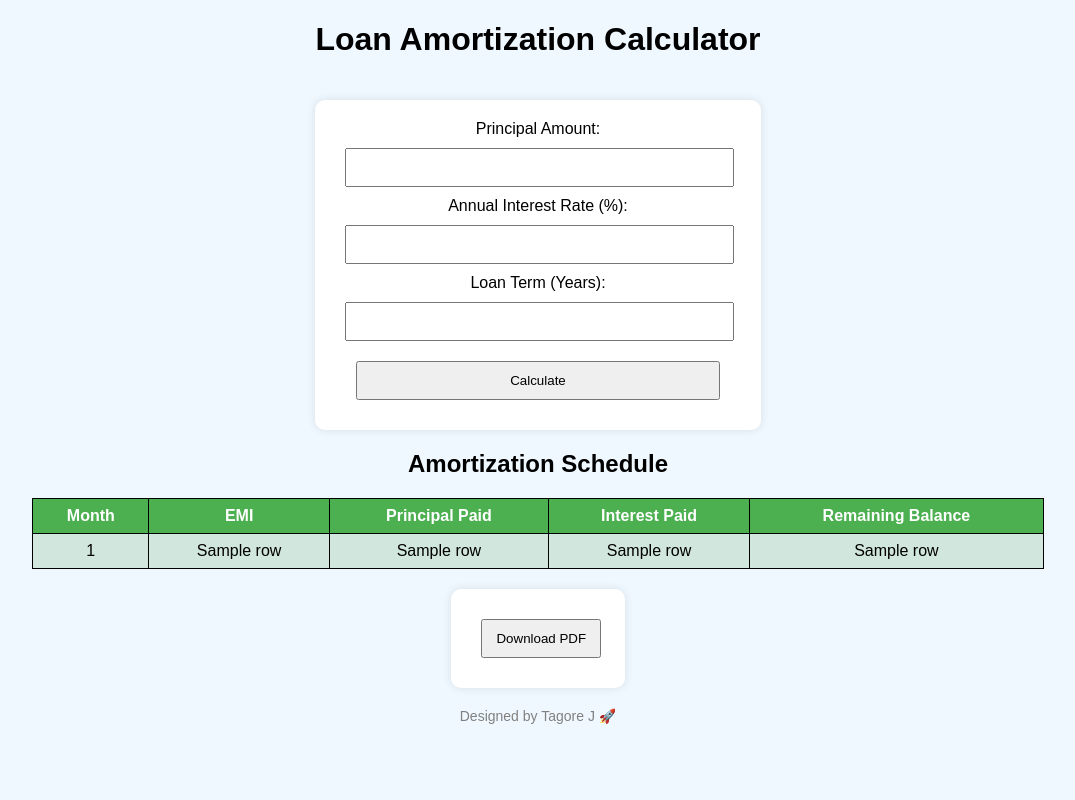
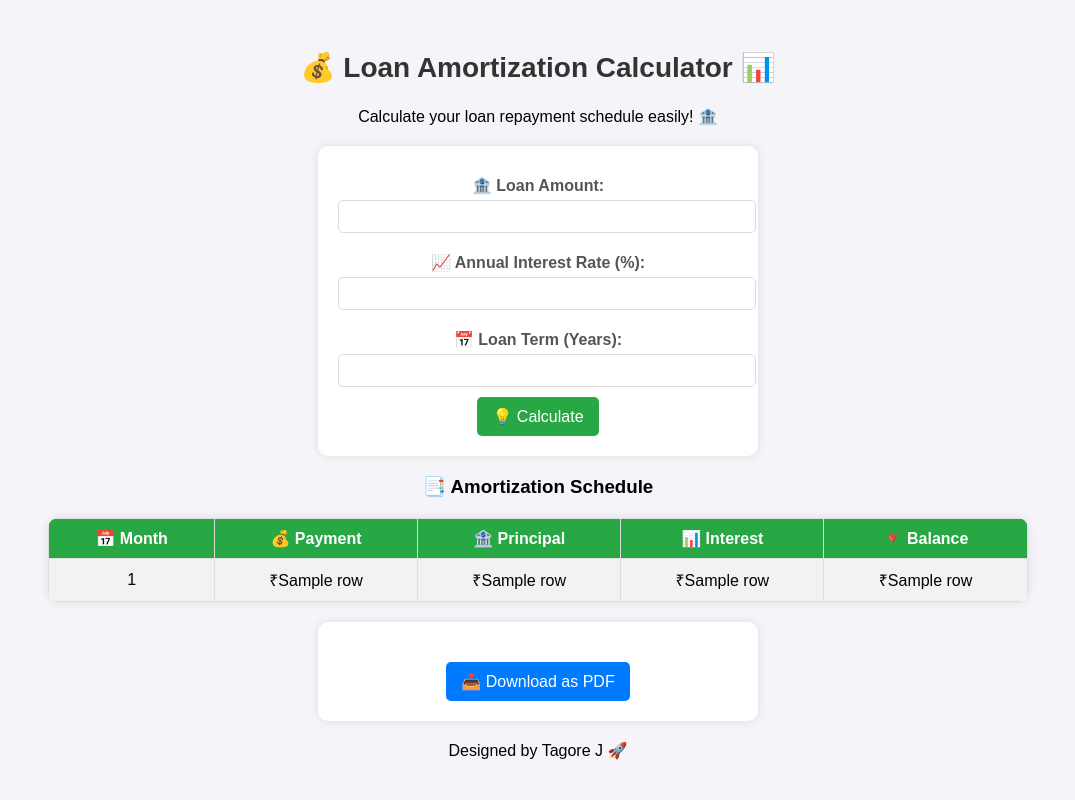
Before and after one commit to TagoreJ/loan-amortization-app, a Flask app: template templates/index.html in a window 1280 px wide. Shown: the whole page, without its empty margins (102-1177 px from the left). Run offline with Flask 3, Linux system fonts and the light colour scheme; the template is opened without the code that fills it: most values are stand-ins (such as "Sample title", 1, 10 or a date in 2020).

Commit message:
update
files

```diff
--- a/templates/index.html
+++ b/templates/index.html
@@ -3,91 +3,136 @@
 <head>
     <meta charset="UTF-8">
     <meta name="viewport" content="width=device-width, initial-scale=1.0">
-    <title>Loan Amortization Calculator</title>
+    <title>💰 Loan Amortization Calculator</title>
     <style>
         body {
             font-family: Arial, sans-serif;
-            background-color: #f0f8ff;
+            background-color: #f4f4f9;
+            text-align: center;
+            padding: 20px;
+        }
+
+        h2 {
+            color: #333;
+            font-size: 28px;
+        }
+
+        form {
+            background: white;
+            padding: 20px;
+            max-width: 400px;
+            margin: 20px auto;
+            box-shadow: 0px 0px 10px rgba(0, 0, 0, 0.1);
+            border-radius: 10px;
+        }
+
+        label {
+            display: block;
+            font-weight: bold;
+            margin: 10px 0 5px;
+            color: #555;
+        }
+
+        input {
+            width: 100%;
+            padding: 8px;
+            margin-bottom: 10px;
+            border: 1px solid #ddd;
+            border-radius: 5px;
+        }
+
+        button {
+            background-color: #28a745;
+            color: white;
+            padding: 10px 15px;
+            border: none;
+            border-radius: 5px;
+            font-size: 16px;
+            cursor: pointer;
+        }
+
+        button:hover {
+            background-color: #218838;
+        }
+
+        table {
+            margin: 20px auto;
+            border-collapse: collapse;
+            width: 80%;
+            background: white;
+            box-shadow: 0px 0px 10px rgba(0, 0, 0, 0.1);
+            border-radius: 10px;
+            overflow: hidden;
+        }
+
+        th, td {
+            border: 1px solid #ddd;
+            padding: 10px;
             text-align: center;
         }
-        form {
-            background: #ffffff;
-            padding: 20px;
-            border-radius: 10px;
-            box-shadow: 0px 0px 10px rgba(0, 0, 0, 0.1);
-            display: inline-block;
+
+        th {
+            background-color: #28a745;
+            color: white;
+        }
+
+        tr:nth-child(even) {
+            background-color: #f2f2f2;
+        }
+
+        .download-btn {
+            background-color: #007bff;
             margin-top: 20px;
         }
-        input, button {
-            margin: 10px;
-            padding: 10px;
-            width: 90%;
-        }
-        table {
-            width: 80%;
-            margin: auto;
-            border-collapse: collapse;
-            margin-top: 20px;
-        }
-        th, td {
-            border: 1px solid black;
-            padding: 8px;
-            text-align: center;
-        }
-        th {
-            background-color: #4CAF50;
-            color: white;
-        }
-        tr:nth-child(even) {
-            background-color: #d1e7dd;
-        }
-        tr:nth-child(odd) {
-            background-color: #f8d7da;
-        }
-        .footer {
-            margin-top: 20px;
-            font-size: 14px;
-            color: gray;
+
+        .download-btn:hover {
+            background-color: #0056b3;
         }
     </style>
 </head>
 <body>
-    <h1>Loan Amortization Calculator</h1>
-    <form method="POST">
-        <label for="principal">Principal Amount:</label>
-        <input type="number" name="principal" required><br>
-        <label for="rate">Annual Interest Rate (%):</label>
-        <input type="number" name="rate" step="0.01" required><br>
-        <label for="years">Loan Term (Years):</label>
-        <input type="number" name="years" required><br>
-        <button type="submit">Calculate</button>
+    <h2>💰 Loan Amortization Calculator 📊</h2>
+    <p>Calculate your loan repayment schedule easily! 🏦</p>
+
+    <form method="post" action="/">
+        <label for="principal">🏦 Loan Amount:</label>
+        <input type="number" id="principal" name="principal" required>
+
+        <label for="rate">📈 Annual Interest Rate (%):</label>
+        <input type="number" id="rate" name="rate" step="0.01" required>
+
+        <label for="years">📅 Loan Term (Years):</label>
+        <input type="number" id="years" name="years" required>
+
+        <button type="submit">💡 Calculate</button>
     </form>
 
     {% if table %}
-        <h2>Amortization Schedule</h2>
+    <h3>📑 Amortization Schedule</h3>
     <table>
         <tr>
-                <th>Month</th>
-                <th>EMI</th>
-                <th>Principal Paid</th>
-                <th>Interest Paid</th>
-                <th>Remaining Balance</th>
+            <th>📅 Month</th>
+            <th>💰 Payment</th>
+            <th>🏦 Principal</th>
+            <th>📊 Interest</th>
+            <th>🔻 Balance</th>
         </tr>
         {% for row in table %}
         <tr>
             <td>{{ row[0] }}</td>
-                    <td>{{ row[1] }}</td>
-                    <td>{{ row[2] }}</td>
-                    <td>{{ row[3] }}</td>
-                    <td>{{ row[4] }}</td>
+            <td>₹{{ row[1] }}</td>
+            <td>₹{{ row[2] }}</td>
+            <td>₹{{ row[3] }}</td>
+            <td>₹{{ row[4] }}</td>
         </tr>
         {% endfor %}
     </table>
-        <form action="/download-pdf" method="POST">
+
+    <form method="post" action="/download_pdf">
         <input type="hidden" name="principal" value="{{ request.form['principal'] }}">
         <input type="hidden" name="rate" value="{{ request.form['rate'] }}">
         <input type="hidden" name="years" value="{{ request.form['years'] }}">
-            <button type="submit">Download PDF</button>
+        <button type="submit" class="download-btn">📥 Download as PDF</button>
     </form>
     {% endif %}
     <div class="footer">Designed by Tagore J 🚀</div>
```
Also changed, not shown: index.html (deleted, +0 -139 lines), 1 other file. Lines whose indentation alone changed are shown as unchanged.
